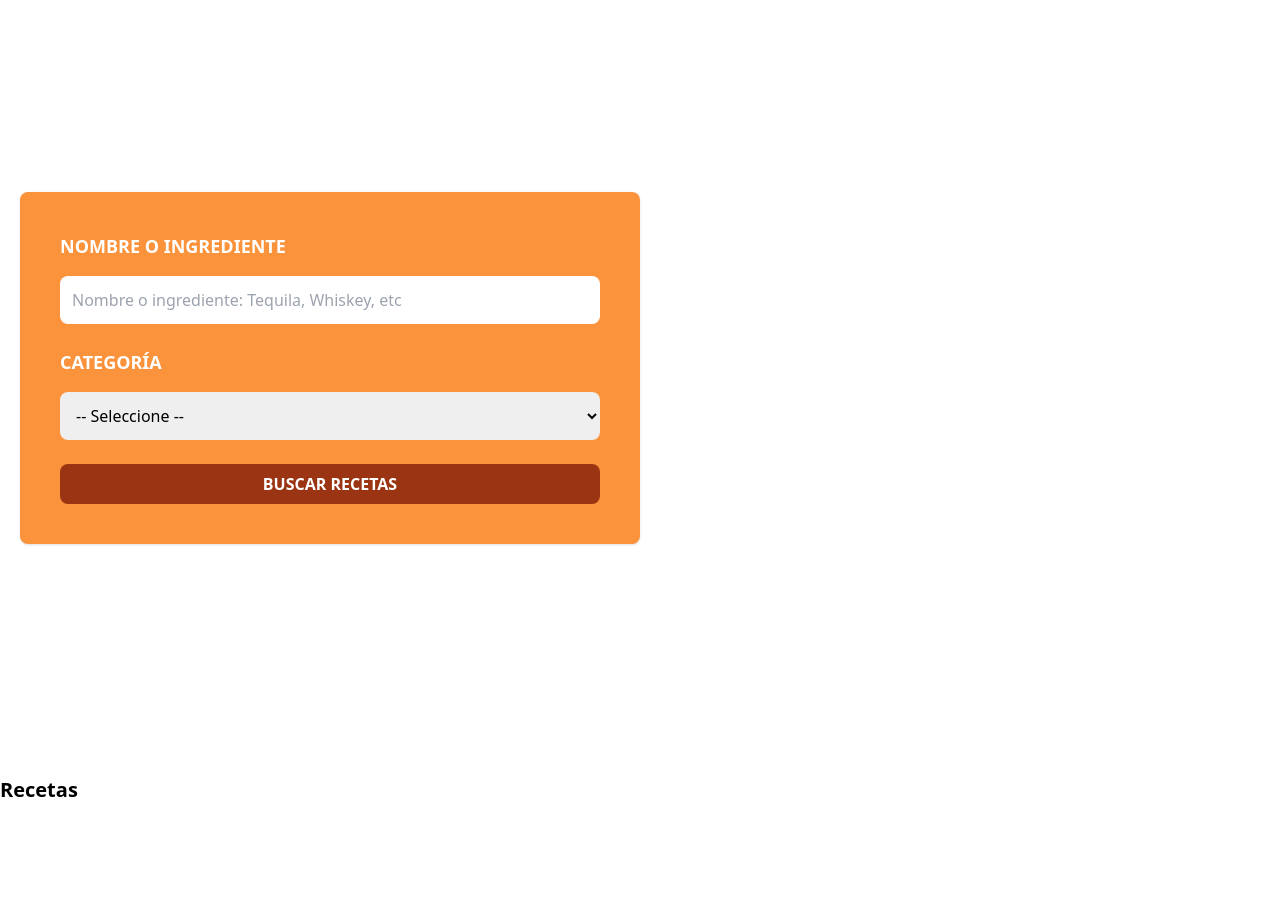
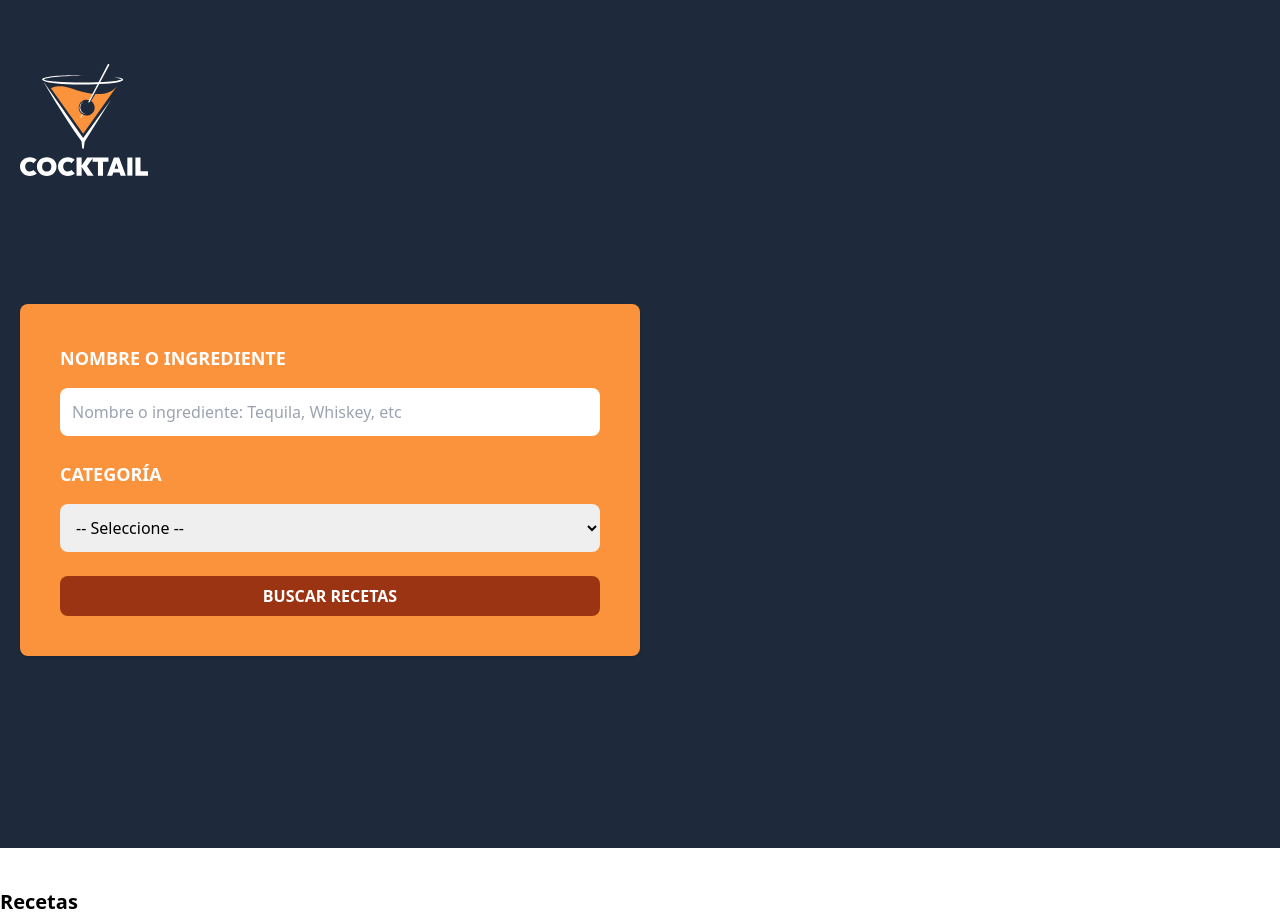
Before and after one commit to alexdevrr05/vue-pinia-drinks-ts, a Vue app: page / in a window 1280 px wide. Before the commit the page ends 804 px from the top, so only its background shows below. Built offline with nearby package versions, Linux system fonts and the light colour scheme.

Commit message:
Add logo, bg color to Navbar

```diff
--- a/src/drinks/components/NavBar.vue
+++ b/src/drinks/components/NavBar.vue
@@ -3,9 +3,17 @@ import SearchFormVue from './SearchForm.vue';
 </script>
 
 <template>
-  <header>
+  <header class="bg-slate-800">
     <div class="mx-auto container px-5 py-16">
-      <div></div>
+      <div class="flex justify-between items-center">
+        <div>
+          <RouterLink :to="{ name: 'home' }">
+            <img class="w-32" src="/img/logo.svg" alt="Logotipo" />
+          </RouterLink>
+        </div>
+
+        <nav></nav>
+      </div>
 
       <SearchFormVue />
     </div>
--- a/src/router/index.ts
+++ b/src/router/index.ts
@@ -6,8 +6,13 @@ const router = createRouter({
   routes: [
     {
       path: '/',
-      name: 'inicio',
+      name: 'home',
       component: HomeView,
+    },
+    {
+      path: '/favorites',
+      name: 'favorites',
+      component: () => import('@/drinks/views/FavoritesView.vue'),
     },
   ],
 });
```
Also changed, not shown: public/img/bg.jpg (renamed from public/bg.jpg), public/img/logo.svg (renamed from public/logo.svg).
